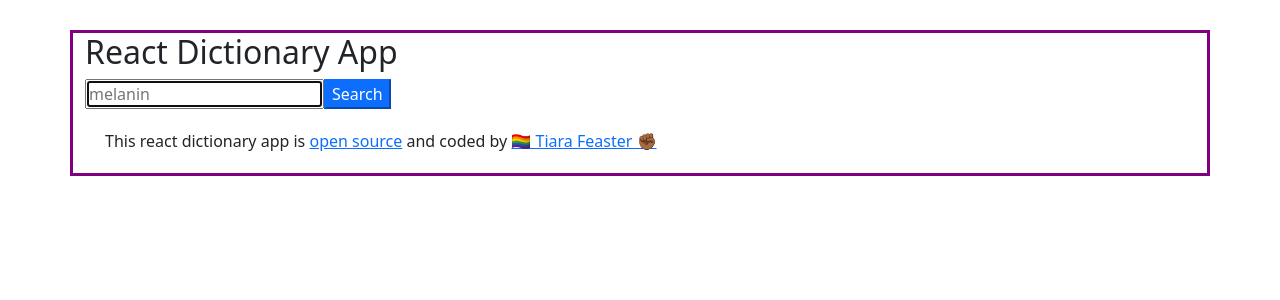
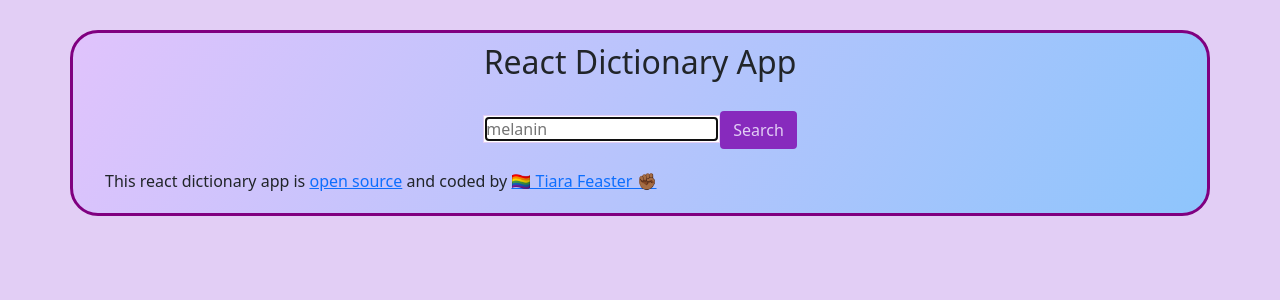
Before and after one commit to tiarafeaster/dictionary-react, a React (Create React App) app: page / in a window 1280 px wide. Shown: the top 300 px of the page. Built offline with nearby package versions, Linux system fonts and the light colour scheme.

Commit message:
added some styling to sections

```diff
--- a/src/App.js
+++ b/src/App.js
@@ -5,9 +5,6 @@ function App() {
   return (
     <div className="App container ">
       <div className="row">
-        <div className="col">
-          <h2>React Dictionary App</h2>
-        </div>
         <div>
           <Dictionary />
         </div>
--- /dev/null
+++ b/src/Dictionary.css
@@ -0,0 +1,20 @@
+.Dictionary section {
+  padding: 10px 0 0 0;
+  border-radius: 16px;
+  margin: 20px 0 0 0;
+  text-align: center;
+}
+
+.Dictionary h2 {
+  padding: 10px 0 0 0;
+  text-align: center;
+}
+
+.Dictionary input {
+  border: 1px solid #e2cef5;
+}
+
+.Dictionary button {
+  background-color: #872abd;
+  color: #e2cef5;
+}
--- a/src/Dictionary.js
+++ b/src/Dictionary.js
@@ -1,6 +1,7 @@
 import React, { useState } from "react";
 import axios from "axios";
 import Results from "./Results";
+import "./Dictionary.css";
 
 function Dictionary() {
   let [keyword, setKeyword] = useState("");
@@ -26,7 +27,10 @@ function Dictionary() {
   }
 
   return (
-    <div>
+    <div className="Dictionary">
+      <h2>React Dictionary App</h2>
+
+      <section>
         <form>
           <input
             type="search"
@@ -34,10 +38,11 @@ function Dictionary() {
             onChange={handleKeywordChange}
             placeholder="melanin"
           />
-        <button className="btn-primary" onClick={search}>
+          <button className="btn" onClick={search}>
             Search
           </button>
         </form>
+      </section>
       <Results results={results} />
     </div>
   );
--- a/src/Meaning.css
+++ b/src/Meaning.css
@@ -2,9 +2,9 @@
   font-family: "Franklin Gothic Medium", "Arial Narrow", Arial, sans-serif;
 }
 .Meaning h4 {
-  color: blueviolet;
+  color: #872abd;
 }
 
 .Meaning p {
-  color: coral;
+  color: #8e78ee;
 }
--- a/src/Results.css
+++ b/src/Results.css
@@ -3,5 +3,6 @@
   text-transform: capitalize;
 }
 .Results h2 {
-  color: green;
+  color: #27296d;
+  padding: 10px 0 0 0;
 }
--- a/src/Results.js
+++ b/src/Results.js
@@ -7,6 +7,7 @@ function Results(props) {
   if (props.results) {
     return (
       <div className="Results">
+        <section>
           <h2>{props.results.word}</h2>
           {props.results.phonetics.map((phonetic, index) => {
             return (
@@ -15,12 +16,12 @@ function Results(props) {
               </div>
             );
           })}
-
+        </section>
         {props.results.meanings.map((meaning, index) => {
           return (
-            <div key={index}>
+            <section key={index}>
               <Meaning meaning={meaning} />
-            </div>
+            </section>
           );
         })}
       </div>
--- a/src/index.css
+++ b/src/index.css
@@ -1,7 +1,17 @@
 .container {
   border: 3px solid purple;
+  border-radius: 28px;
   align-items: center;
   margin-top: 30px;
+  background: linear-gradient(120deg, #e0c3fc 0%, #8ec5fc 100%);
+}
+
+body {
+  background-color: #e2cef5;
+}
+
+strong {
+  color: #e952ee;
 }
 
 footer {
```
Lines whose indentation alone changed are shown as unchanged.
